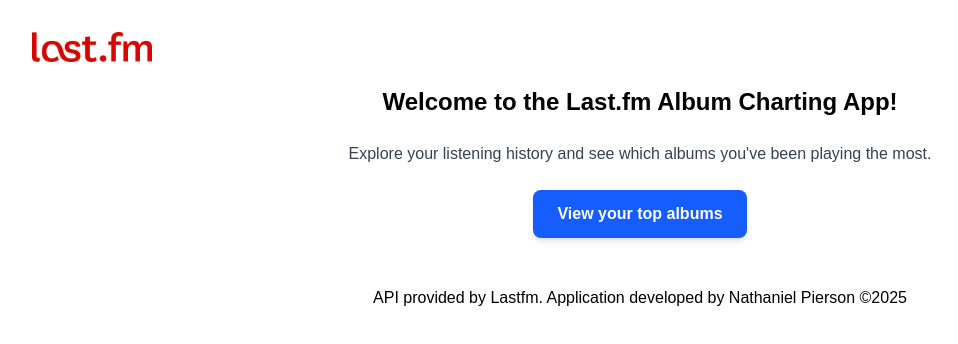
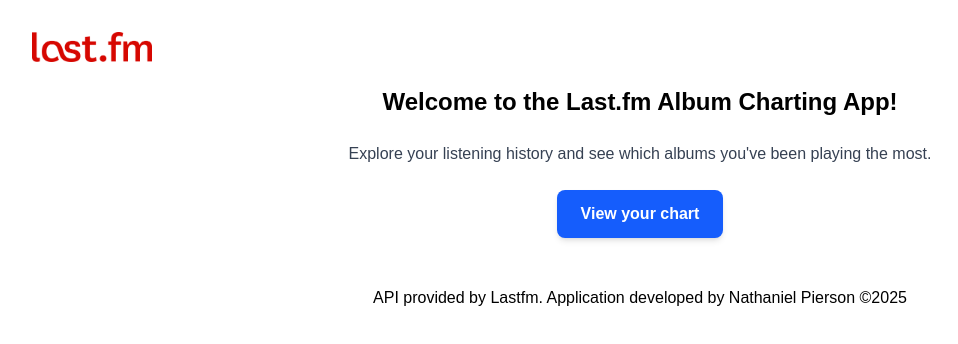
Before and after one commit to nathanielpierson/lastfm-timeline-frontend, a React (Vite) app: page / in a window 1280 px wide. Shown: the top 344 px of the page, without its empty margins (0-958 px from the left). Built offline with nearby package versions, Linux system fonts and the light colour scheme.

Commit message:
Update EditedChartPage to conditionally render album images and modify HomePage link to navigate to EditedChartPage.

```diff
--- a/src/EditedChartPage.jsx
+++ b/src/EditedChartPage.jsx
@@ -58,7 +58,7 @@ export function EditedChartPage() {
       {sortedAlbums.map((album) => (
         <div key={album.id} className="flex justify-start columns-1 border-2">
           <h2 className="truncate w-48">{album.title}</h2>
-          <img src={album.image_url} />
+          {album.image_url && <img src={album.image_url} alt="" />}
           <p className="artist">{album.artist.name}</p>
           {album.one_week !== 0 ? (
             <p className="filled">one week: {album.one_week}</p>
--- a/src/HomePage.jsx
+++ b/src/HomePage.jsx
@@ -8,10 +8,10 @@ export function HomePage() {
         Explore your listening history and see which albums you&apos;ve been playing the most.
       </p>
       <Link
-        to="/usertopalbums"
+        to="/editedchart"
         className="px-6 py-3 bg-blue-600 text-white font-semibold rounded-lg hover:bg-blue-700 active:bg-blue-800 focus:outline-none focus:ring-2 focus:ring-blue-500 focus:ring-offset-2 shadow-md transition-all"
       >
-        View your top albums
+        View your chart
       </Link>
     </div>
   );
```
